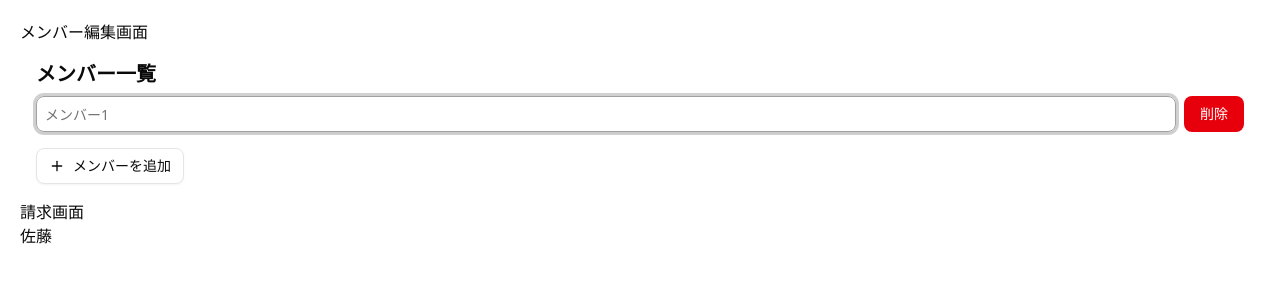
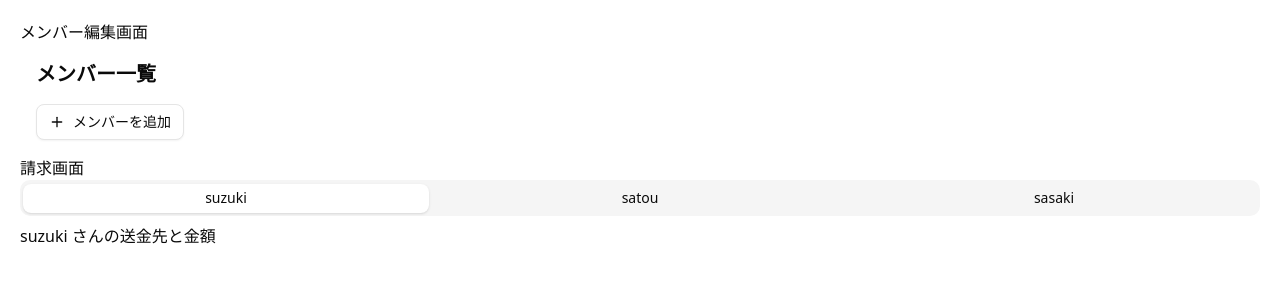
Before and after one commit to u-hossy/project-experiment, a React (Vite) app in the folder frontend/: page / in a window 1280 px wide. Shown: the top 300 px of the page. Built offline with nearby package versions, Linux system fonts and the light colour scheme; data requests are answered from the project's data file.

Commit message:
frontend:json-serverの追加とモーダルからタブへ変更

```diff
--- /dev/null
+++ b/frontend/mock/db.json
@@ -0,0 +1,4 @@
+{
+  "members": [],
+  "billings": []
+}
--- a/frontend/src/App.tsx
+++ b/frontend/src/App.tsx
@@ -3,15 +3,17 @@ import MemberList from "./components/MemberList";
 
 function App() {
   const people = [
-    {id: "1", name:"Mt.Fuji", checked:false},
-    {id: "2", name:"スズキ", checked:false}
+    {id: "1", name:"suzuki", checked:false},
+    {id: "2", name:"satou", checked:false},
+    {id: "3", name:"sasaki", checked:false},
   ]
+
   return (
     <div style={{ padding: "20px" }}>
       <h1>メンバー編集画面</h1>
       <MemberList />
       <h1>請求画面</h1>
-      <BillingDetailModal triggerLabel="佐藤" people={people}/>
+      <BillingDetailModal people={people}/>
     </div>
   );
 }
--- a/frontend/src/components/BillingDetailModal.tsx
+++ b/frontend/src/components/BillingDetailModal.tsx
@@ -1,40 +1,45 @@
-import {
-  Dialog,
-  DialogContent,
-  DialogHeader,
-  DialogTitle,
-  DialogTrigger,
-} from "@/components/ui/dialog"
-import { Checkbox } from "@/components/ui/checkbox"
-import { Label } from "@/components/ui/label"
+import { Tabs, TabsContent, TabsList, TabsTrigger } from "@/components/ui/tabs"
 import type { Person } from "@/type/person";
 
 type BillingDetailModalProps = {
-  triggerLabel: string
   people: Person[];
 }
 
-export default function BillingDetailModal(
-  {triggerLabel, people}: BillingDetailModalProps
-) {
+export default function BillingDetailModal({ people }: BillingDetailModalProps) {
+  return (
+    <div className="w-full">
+      <Tabs defaultValue={`p${people[0].id}`} className="w-full">
+        <TabsList
+          className="
+            flex
+            justify-start
+            overflow-x-auto
+            whitespace-nowrap
+            w-full
+            gap-2
+          "
+        >
+          {people.map((person) => (
+            <TabsTrigger
+              key={person.id}
+              value={`p${person.id}`}
+              className="
+                flex-shrink-0
+                min-w-[80px]
+                px-3 py-1
+              "
+            >
+              {person.name}
+            </TabsTrigger>
+          ))}
+        </TabsList>
 
-  return (
-    <Dialog>
-     <DialogTrigger>{triggerLabel}</DialogTrigger>
-      <DialogContent>
-        <DialogHeader>
-          <DialogTitle>{triggerLabel}さんの請求ページ</DialogTitle>
-            {people.map((p) => (
-            <div key={p.id} className="flex items-center gap-3">
-              <Checkbox
-                id={p.id}
-                checked={p.checked}
-              />
-                <Label htmlFor={p.id}>{p.name}</Label>
-            </div>
-          ))}
-        </DialogHeader>
-      </DialogContent>
-    </Dialog>
-  );
+        {people.map((person) => (
+          <TabsContent key={person.id} value={`p${person.id}`}>
+            {`${person.name} さんの送金先と金額`}
+          </TabsContent>
+        ))}
+      </Tabs>
+    </div>
+  )
 }
--- a/frontend/src/components/MemberList.tsx
+++ b/frontend/src/components/MemberList.tsx
@@ -2,31 +2,48 @@ import { PlusIcon } from "lucide-react";
 import { useEffect, useRef, useState } from "react";
 import { Button } from "./ui/button";
 import { Input } from "./ui/input";
+import type { Person } from "../type/person";
 
 export default function MemberList() {
   // メンバー名の配列を状態として管理
-  const [members, setMembers] = useState<string[]>([""]);
+  const [members, setMembers] = useState<Person[]>([]);
   // 各inputへの参照を保持
   const inputRefs = useRef<(HTMLInputElement | null)[]>([]);
 
   // メンバー追加関数
-  const handleAddMember = () => {
-    setMembers((prev) => [...prev, ""]);
+  const handleAddMember = async () => {
+    const res = await fetch("http://localhost:3001/members", {
+      method: "POST",
+      headers: { "Content-Type": "application/json" },
+      body: JSON.stringify({ name: "" }),
+    });
+    const newMember: Person  = await res.json();
+    setMembers((prev) => [...prev, newMember]);
   };
 
   // 入力内容を更新する関数
-  const handleChange = (index: number, value: string) => {
+  const handleChange = async (index: number, value: string) => {
     const updated = [...members];
-    updated[index] = value;
+    updated[index].name = value;
     setMembers(updated);
+
+    const target = updated[index];
+
+    await fetch(`http://localhost:3001/members/${target.id}`, {
+      method: "PATCH",
+      headers: { "Content-Type": "application/json" },
+      body: JSON.stringify({ name: value }),
+    });
   };
 
   // メンバー削除関数
-  const handleDeleteMember = (index: number) => {
+  const handleDeleteMember = async (index: number) => {
+    const target = members[index];
     // アラートの表示
-    alert("本当に削除しますか");
+    if (!confirm("本当に削除しますか？")) return;
 
-    // フィルターで指定index以外を残す
+    await fetch(`http://localhost:3001/members/${target.id}`, {method: "DELETE"});
+
     setMembers((prev) => prev.filter((_, i) => i !== index));
   };
 
@@ -49,10 +66,14 @@ export default function MemberList() {
 
   // メンバー追加時に自動で新しい欄にフォーカス
   useEffect(() => {
-    if (inputRefs.current[members.length - 1]) {
-      inputRefs.current[members.length - 1]?.focus();
-    }
-  }, [members.length]);
+    const fetchMembers = async () => {
+      const res = await fetch("http://localhost:3001/members");
+      const data: Person[] = await res.json();
+      setMembers(data);
+    };
+    fetchMembers();
+  }, []);
+
 
   return (
     <div className="p-4">
@@ -66,7 +87,7 @@ export default function MemberList() {
               inputRefs.current[index] = el;
             }}
             type="text"
-            value={member}
+            value={member.name}
             placeholder={`メンバー${index + 1}`}
             onChange={(e) => handleChange(index, e.target.value)}
             onKeyDown={(e) => handleKeyDown(e, index)}
--- a/frontend/src/components/ui/checkbox.tsx
+++ /dev/null
@@ -1,30 +0,0 @@
-import * as React from "react"
-import * as CheckboxPrimitive from "@radix-ui/react-checkbox"
-import { CheckIcon } from "lucide-react"
-
-import { cn } from "@/lib/utils"
-
-function Checkbox({
-  className,
-  ...props
-}: React.ComponentProps<typeof CheckboxPrimitive.Root>) {
-  return (
-    <CheckboxPrimitive.Root
-      data-slot="checkbox"
-      className={cn(
-        "peer border-input dark:bg-input/30 data-[state=checked]:bg-primary data-[state=checked]:text-primary-foreground dark:data-[state=checked]:bg-primary data-[state=checked]:border-primary focus-visible:border-ring focus-visible:ring-ring/50 aria-invalid:ring-destructive/20 dark:aria-invalid:ring-destructive/40 aria-invalid:border-destructive size-4 shrink-0 rounded-[4px] border shadow-xs transition-shadow outline-none focus-visible:ring-[3px] disabled:cursor-not-allowed disabled:opacity-50",
-        className
-      )}
-      {...props}
-    >
-      <CheckboxPrimitive.Indicator
-        data-slot="checkbox-indicator"
-        className="grid place-content-center text-current transition-none"
-      >
-        <CheckIcon className="size-3.5" />
-      </CheckboxPrimitive.Indicator>
-    </CheckboxPrimitive.Root>
-  )
-}
-
-export { Checkbox }
--- a/frontend/src/components/ui/label.tsx
+++ /dev/null
@@ -1,22 +0,0 @@
-import * as React from "react"
-import * as LabelPrimitive from "@radix-ui/react-label"
-
-import { cn } from "@/lib/utils"
-
-function Label({
-  className,
-  ...props
-}: React.ComponentProps<typeof LabelPrimitive.Root>) {
-  return (
-    <LabelPrimitive.Root
-      data-slot="label"
-      className={cn(
-        "flex items-center gap-2 text-sm leading-none font-medium select-none group-data-[disabled=true]:pointer-events-none group-data-[disabled=true]:opacity-50 peer-disabled:cursor-not-allowed peer-disabled:opacity-50",
-        className
-      )}
-      {...props}
-    />
-  )
-}
-
-export { Label }
--- /dev/null
+++ b/frontend/src/components/ui/tabs.tsx
@@ -0,0 +1,64 @@
+import * as React from "react"
+import * as TabsPrimitive from "@radix-ui/react-tabs"
+
+import { cn } from "@/lib/utils"
+
+function Tabs({
+  className,
+  ...props
+}: React.ComponentProps<typeof TabsPrimitive.Root>) {
+  return (
+    <TabsPrimitive.Root
+      data-slot="tabs"
+      className={cn("flex flex-col gap-2", className)}
+      {...props}
+    />
+  )
+}
+
+function TabsList({
+  className,
+  ...props
+}: React.ComponentProps<typeof TabsPrimitive.List>) {
+  return (
+    <TabsPrimitive.List
+      data-slot="tabs-list"
+      className={cn(
+        "bg-muted text-muted-foreground inline-flex h-9 w-fit items-center justify-center rounded-lg p-[3px]",
+        className
+      )}
+      {...props}
+    />
+  )
+}
+
+function TabsTrigger({
+  className,
+  ...props
+}: React.ComponentProps<typeof TabsPrimitive.Trigger>) {
+  return (
+    <TabsPrimitive.Trigger
+      data-slot="tabs-trigger"
+      className={cn(
+        "data-[state=active]:bg-background dark:data-[state=active]:text-foreground focus-visible:border-ring focus-visible:ring-ring/50 focus-visible:outline-ring dark:data-[state=active]:border-input dark:data-[state=active]:bg-input/30 text-foreground dark:text-muted-foreground inline-flex h-[calc(100%-1px)] flex-1 items-center justify-center gap-1.5 rounded-md border border-transparent px-2 py-1 text-sm font-medium whitespace-nowrap transition-[color,box-shadow] focus-visible:ring-[3px] focus-visible:outline-1 disabled:pointer-events-none disabled:opacity-50 data-[state=active]:shadow-sm [&_svg]:pointer-events-none [&_svg]:shrink-0 [&_svg:not([class*='size-'])]:size-4",
+        className
+      )}
+      {...props}
+    />
+  )
+}
+
+function TabsContent({
+  className,
+  ...props
+}: React.ComponentProps<typeof TabsPrimitive.Content>) {
+  return (
+    <TabsPrimitive.Content
+      data-slot="tabs-content"
+      className={cn("flex-1 outline-none", className)}
+      {...props}
+    />
+  )
+}
+
+export { Tabs, TabsList, TabsTrigger, TabsContent }
--- /dev/null
+++ b/frontend/src/type/billing.ts
@@ -0,0 +1,6 @@
+export type Billing = {
+    id: string;
+    payerId: string;
+    receiverId: string;
+    amount: number;
+}
--- a/frontend/src/type/person.ts
+++ b/frontend/src/type/person.ts
@@ -1,5 +1,4 @@
 export type Person = {
     id: string;
     name: string;
-    checked: boolean;
 }
```
Also changed, not shown: frontend/package.json (+4 -3 lines), 2 other files (tests, documents, lock files or other folders).
